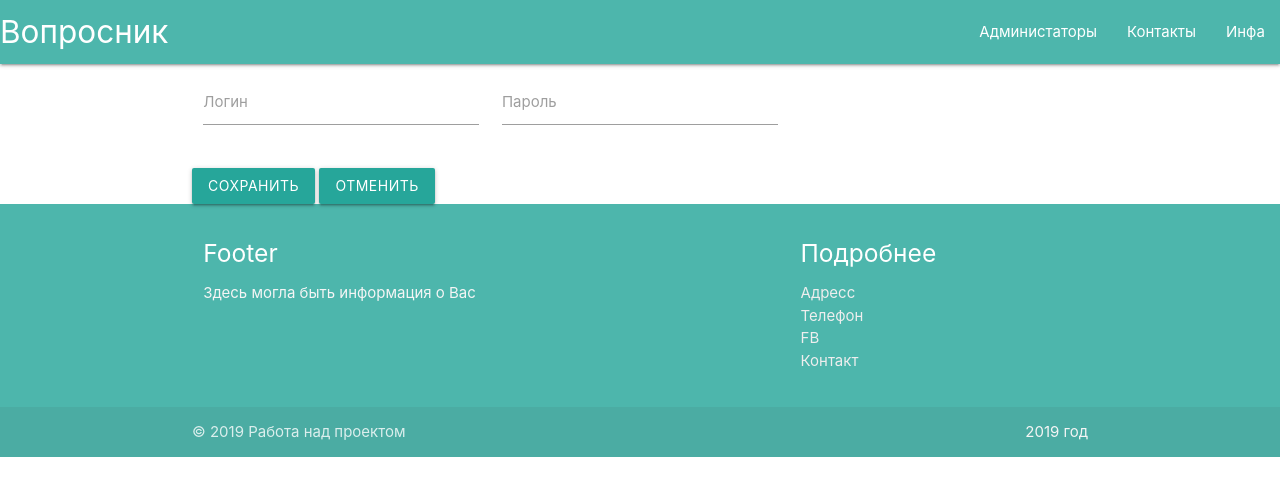
After one commit to Natlia82/php, a PHP site: page /view/admupdate.php in a window 1280 px wide. The commit adds this page. Shown: the top 496 px of the page. Run offline with PHP 8.4, Linux system fonts and the light colour scheme; the template is opened without the code that fills it, so the values that code supplies are empty.

Commit message:
Add files via upload

```diff
--- a/view/adminlist.php
+++ b/view/adminlist.php
@@ -43,8 +43,8 @@ session_start();
                     <tbody>
                         <?php foreach ($administrator as $adm): ?>
                             <tr>
-                                <td><input mane='<?php echo $adm[0]; ?>' value="<?php echo $adm[1]; ?>" ></td>
-                                <td><input mane='<?php echo  $adm[0].'pas'; ?>' value="<?php echo  $adm[2]; ?>"  ></td>
+                                <td><?php echo $adm[1]; ?></td>
+                                <td><?php echo  $adm[2]; ?></td>
                                 <td><a href="?c=admin&a=adminlist&b=updadm&id=<?= $adm[0]?>">Изменить</a></td>
                                 <td><a href="?c=admin&a=adminlist&b=deladm&id=<?= $adm[0]?>">Удалить</a></td>
                             </tr>
--- /dev/null
+++ b/view/admupdate.php
@@ -0,0 +1,72 @@
+<!DOCTYPE html>
+<html>
+<head>
+    <!--Import Google Icon Font-->
+    <link href="https://fonts.googleapis.com/icon?family=Material+Icons" rel="stylesheet">
+    <!--Import materialize.css-->
+    <link type="text/css" rel="stylesheet" href="css/materialize.min.css"  media="screen,projection"/>
+
+    <!--Let browser know website is optimized for mobile-->
+    <meta name="viewport" content="width=device-width, initial-scale=1.0"/>
+</head>
+
+<body>
+    <nav>
+        <div class="nav-wrapper teal lighten-2">
+            <a href="#" class="brand-logo">Вопросник</a>
+            <ul id="nav-mobile" class="right hide-on-med-and-down">
+                <li><a href="admin.php">Администаторы</a></li>
+                <li><a href="badges.html">Контакты</a></li>
+                <li><a href="collapsible.html">Инфа</a></li>
+            </ul>
+        </div>
+    </nav>
+
+    <form action="?c=admin&a=adminlist&b=updadm&id=<?php echo $question['id'];?>" method="post">
+        <div class="container">
+            <div class="row">
+                <div class="input-field col s4">
+                    <input id="first_name" type="text" class="validate" name="login" value="<?php echo $question['login'];?>">
+                    <label for="first_name">Логин</label>
+                </div>
+                <div class="input-field col s4">
+                    <input id="last_name" type="text" class="validate" name="password" value="<?php echo $question['password'];?>">
+                    <label for="first_name">Пароль</label>
+                </div>
+            </div>
+            <button class="btn waves-effect waves-light" type="submit" name="action">Сохранить</button>
+            <button class="btn waves-effect waves-light" type="submit" name="cansel">Отменить</button>
+        </div>
+    </form>
+
+    <footer class="page-footer  teal lighten-2">
+        <div class="container">
+            <div class="row">
+                <div class="col l6 s12">
+                    <h5 class="white-text">Footer</h5>
+                    <p class="grey-text text-lighten-4">Здесь могла быть информация о Вас</p>
+                </div>
+                <div class="col l4 offset-l2 s12">
+                    <h5 class="white-text">Подробнее</h5>
+                    <ul>
+                        <li><a class="grey-text text-lighten-3" href="#!">Адресс</a></li>
+                        <li><a class="grey-text text-lighten-3" href="#!">Телефон</a></li>
+                        <li><a class="grey-text text-lighten-3" href="#!">FB</a></li>
+                        <li><a class="grey-text text-lighten-3" href="#!">Контакт</a></li>
+                    </ul>
+                </div>
+            </div>
+        </div>
+        <div class="footer-copyright">
+            <div class="container">
+                © 2019 Работа над проектом
+                <a class="grey-text text-lighten-4 right" href="#!">2019 год</a>
+            </div>
+        </div>
+    </footer>
+    <!--JavaScript at end of body for optimized loading-->
+
+    <script type="text/javascript" src="js/materialize.min.js"></script>
+
+</body>
+</html>
```
